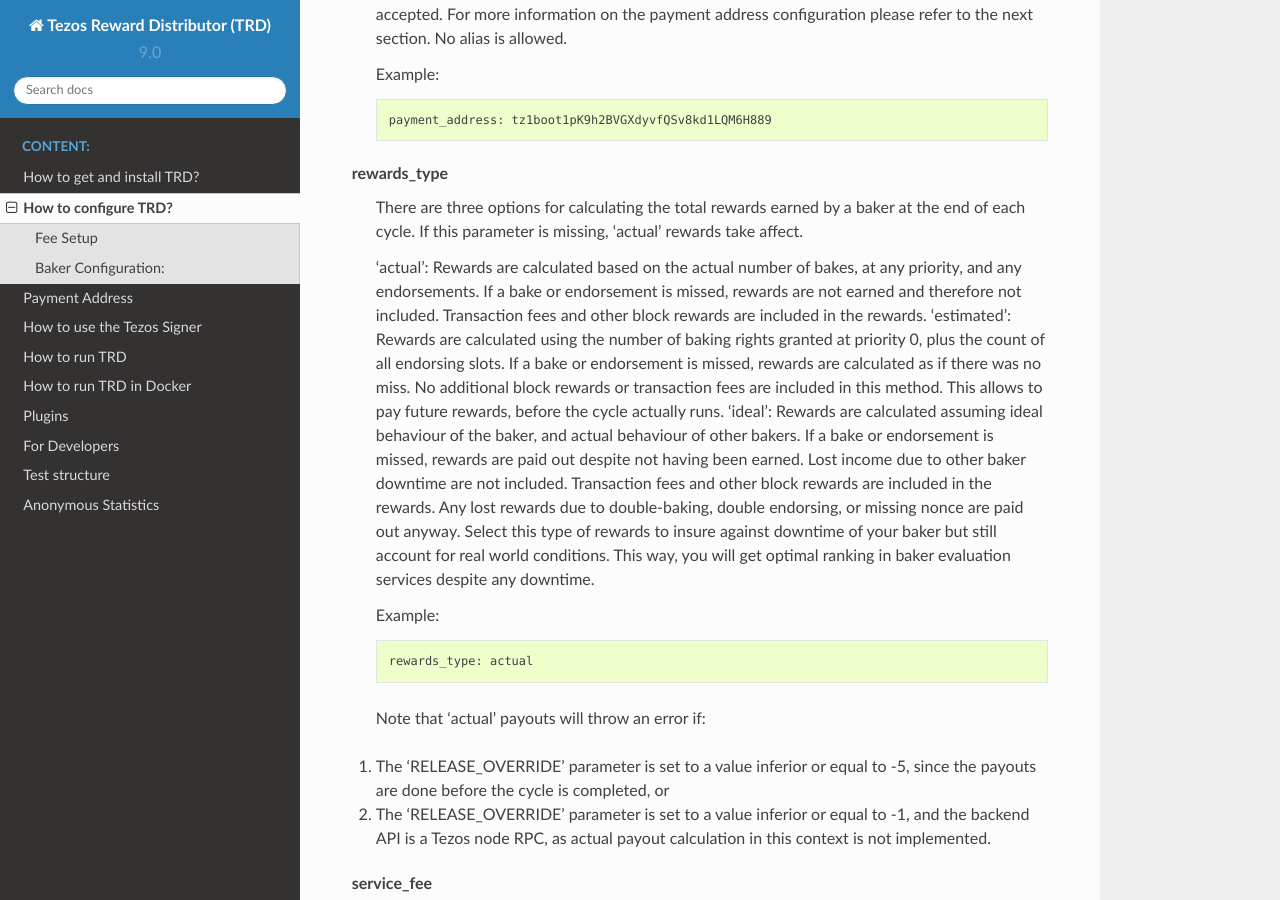
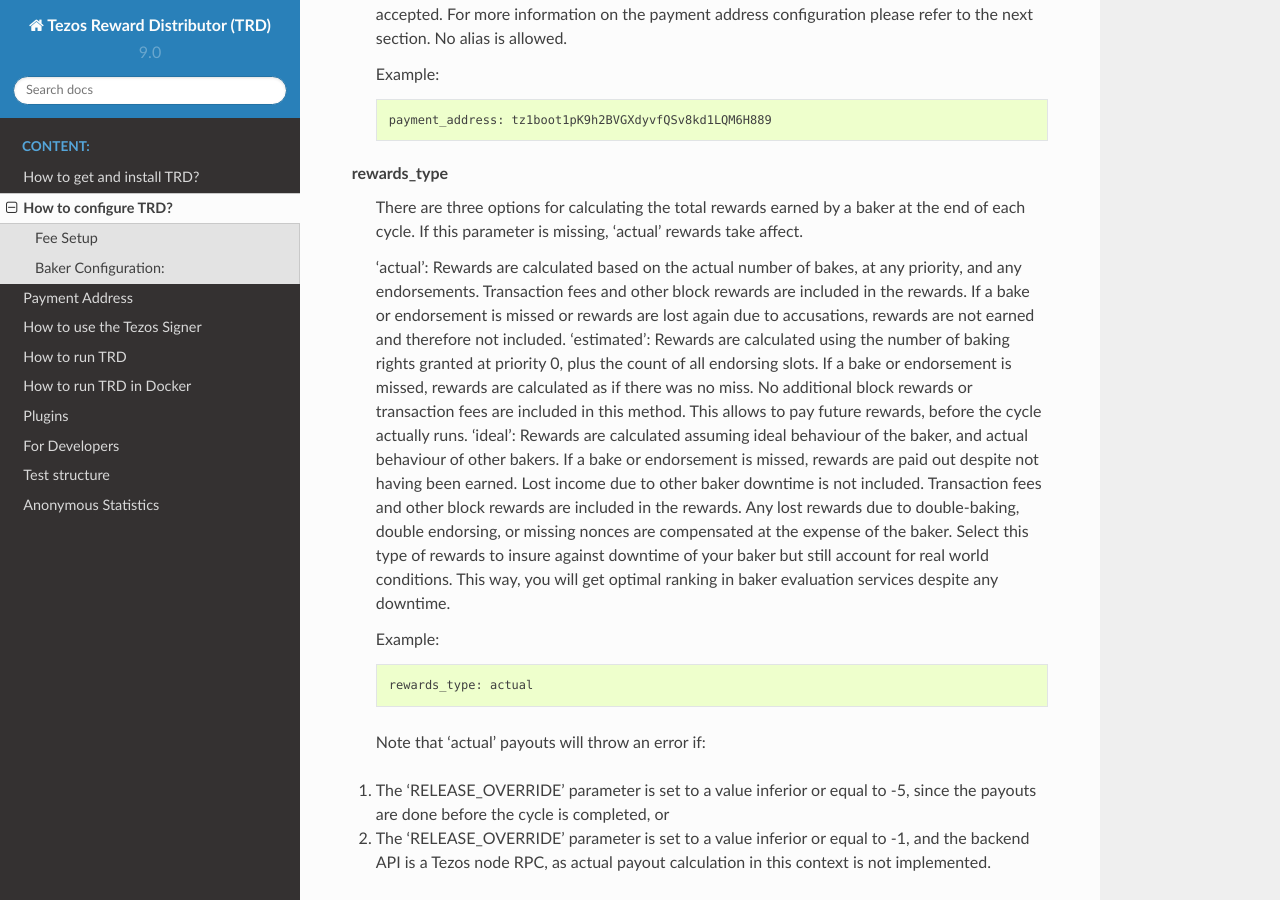
Before and after one commit to tezos-reward-distributor-organization/tezos-reward-distributor, a Sphinx documentation site: the page built from docs/configuration.rst, in a window 1280 px wide and 900 px high, scrolled down 1290 px. Built offline with Sphinx 7.4.7 and the Read the Docs theme 2.0.0, drawn with Linux system fonts in a browser that asks for light colours; pages that are not in the unit, such as notebooks, are missing from menus.

Commit message:
Refined reward_type descriptions

```diff
--- a/docs/configuration.rst
+++ b/docs/configuration.rst
@@ -55,9 +55,9 @@
 **rewards_type**
   There are three options for calculating the total rewards earned by a baker at the end of each cycle. If this parameter is missing, 'actual' rewards take affect.
 
-  'actual': Rewards are calculated based on the actual number of bakes, at any priority, and any endorsements. If a bake or endorsement is missed, rewards are not earned and therefore not included. Transaction fees and other block rewards are included in the rewards.
+  'actual': Rewards are calculated based on the actual number of bakes, at any priority, and any endorsements. Transaction fees and other block rewards are included in the rewards. If a bake or endorsement is missed or rewards are lost again due to accusations, rewards are not earned and therefore not included.
   'estimated': Rewards are calculated using the number of baking rights granted at priority 0, plus the count of all endorsing slots. If a bake or endorsement is missed, rewards are calculated as if there was no miss. No additional block rewards or transaction fees are included in this method. This allows to pay future rewards, before the cycle actually runs.
-  'ideal': Rewards are calculated assuming ideal behaviour of the baker, and actual behaviour of other bakers. If a bake or endorsement is missed, rewards are paid out despite not having been earned. Lost income due to other baker downtime are not included. Transaction fees and other block rewards are included in the rewards. Any lost rewards due to double-baking, double endorsing, or missing nonce are paid out anyway. Select this type of rewards to insure against downtime of your baker but still account for real world conditions. This way, you will get optimal ranking in baker evaluation services despite any downtime.
+  'ideal': Rewards are calculated assuming ideal behaviour of the baker, and actual behaviour of other bakers. If a bake or endorsement is missed, rewards are paid out despite not having been earned. Lost income due to other baker downtime is not included. Transaction fees and other block rewards are included in the rewards. Any lost rewards due to double-baking, double endorsing, or missing nonces are compensated at the expense of the baker. Select this type of rewards to insure against downtime of your baker but still account for real world conditions. This way, you will get optimal ranking in baker evaluation services despite any downtime.
 
   Example::
 
```
